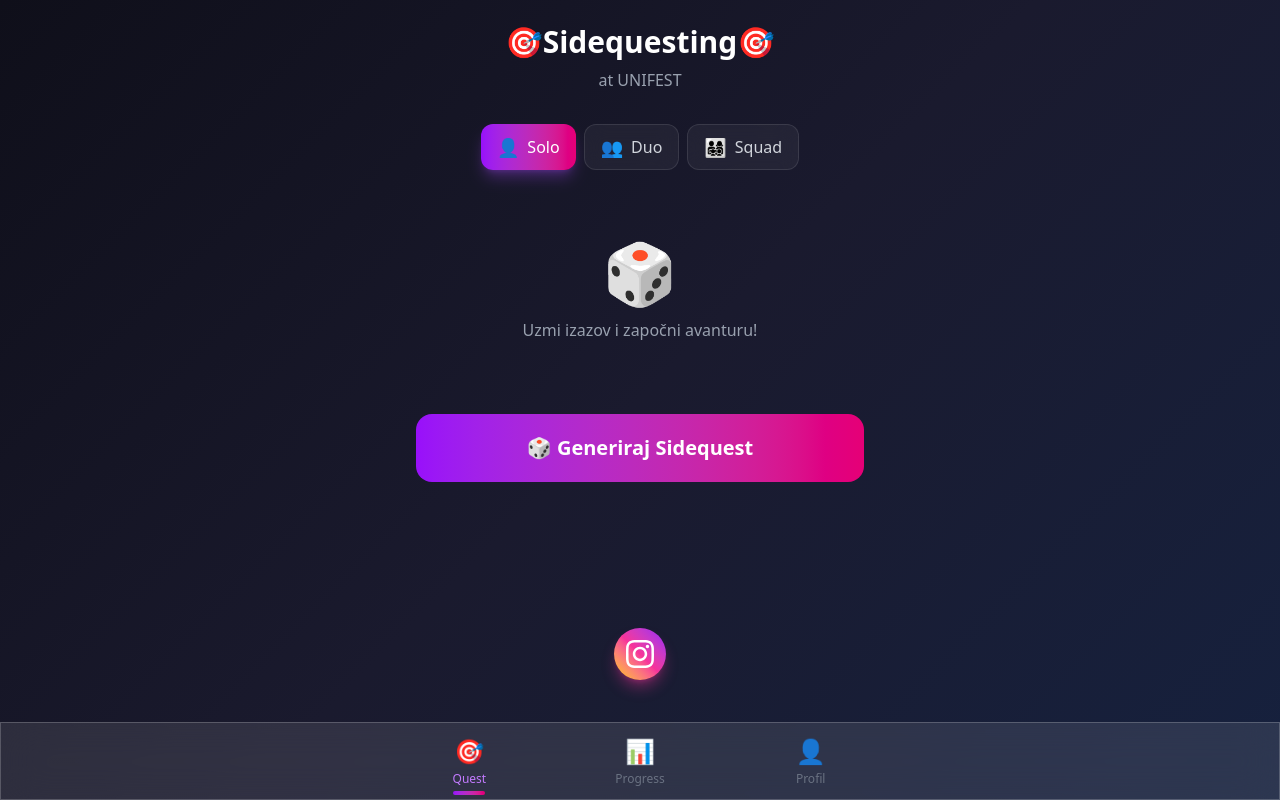
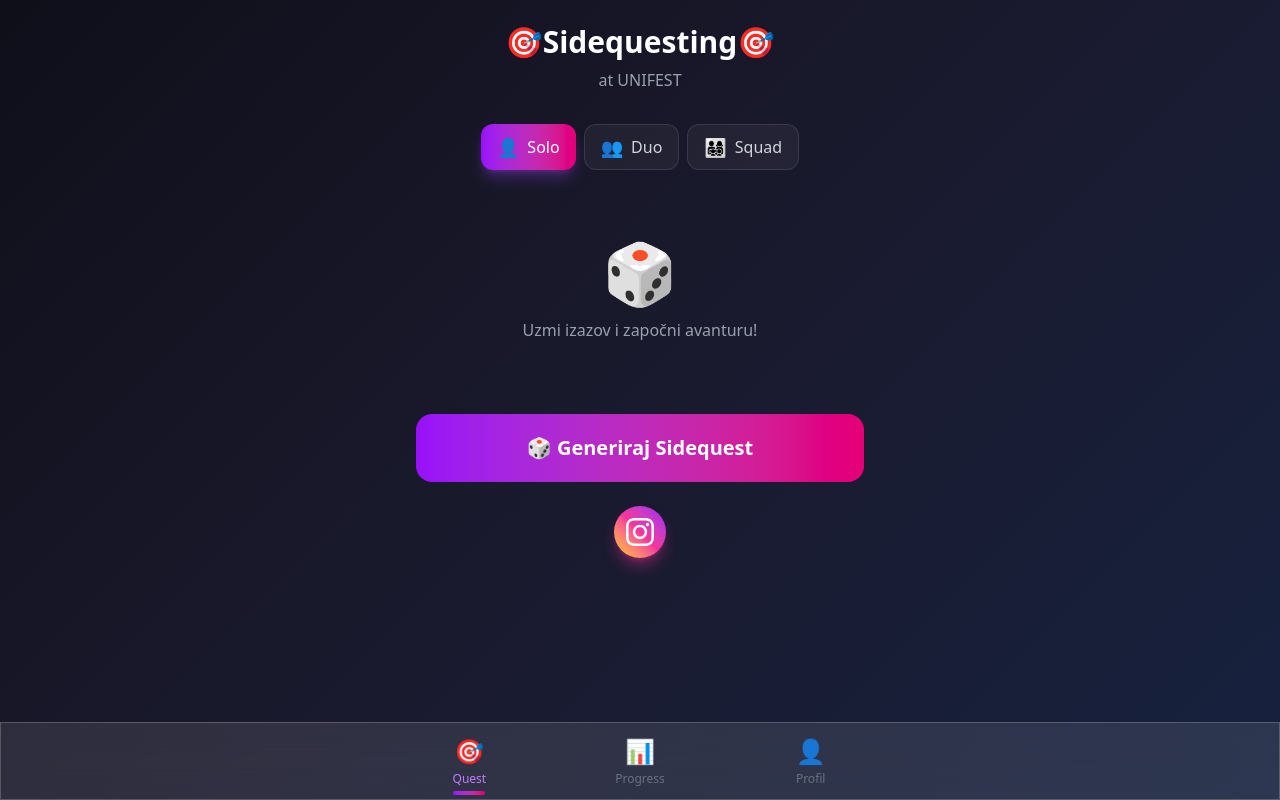
Before and after one commit to Stipe15/sidequestingatuni, a React (Vite) app: page / in a window 1280 px wide. Built offline with nearby package versions, Linux system fonts and the light colour scheme.

Commit message:
Update QuestPage.jsx

```diff
--- a/src/components/pages/QuestPage.jsx
+++ b/src/components/pages/QuestPage.jsx
@@ -79,11 +79,12 @@ export default function QuestPage({ onXPChange }) {
 
       </div>
 
+      <div className="flex justify-center mt-6">
         <a
           href="https://www.instagram.com/stipe05/"
           target="_blank"
           rel="noopener noreferrer"
-        className="fixed bottom-30 left-1/2 -translate-x-1/2 z-40 tap-scale p-3 rounded-full bg-gradient-to-tr from-yellow-400 via-pink-500 to-purple-600 shadow-lg shadow-pink-500/40 hover:shadow-pink-500/60 hover:scale-110 transition-all duration-200"
+          className="tap-scale p-3 rounded-full bg-gradient-to-tr from-yellow-400 via-pink-500 to-purple-600 shadow-lg shadow-pink-500/40 hover:shadow-pink-500/60 hover:scale-110 transition-all duration-200"
           aria-label="Instagram"
         >
           <svg
@@ -94,6 +95,7 @@ export default function QuestPage({ onXPChange }) {
             <path d="M12 2.163c3.204 0 3.584.012 4.85.07 3.252.148 4.771 1.691 4.919 4.919.058 1.265.069 1.645.069 4.849 0 3.205-.012 3.584-.069 4.849-.149 3.225-1.664 4.771-4.919 4.919-1.266.058-1.644.07-4.85.07-3.204 0-3.584-.012-4.849-.07-3.26-.149-4.771-1.699-4.919-4.92-.058-1.265-.07-1.644-.07-4.849 0-3.204.013-3.583.07-4.849.149-3.227 1.664-4.771 4.919-4.919 1.266-.057 1.645-.069 4.849-.069zm0-2.163c-3.259 0-3.667.014-4.947.072-4.358.2-6.78 2.618-6.98 6.98-.059 1.281-.073 1.689-.073 4.948 0 3.259.014 3.668.072 4.948.2 4.358 2.618 6.78 6.98 6.98 1.281.058 1.689.072 4.948.072 3.259 0 3.668-.014 4.948-.072 4.354-.2 6.782-2.618 6.979-6.98.059-1.28.073-1.689.073-4.948 0-3.259-.014-3.667-.072-4.947-.196-4.354-2.617-6.78-6.979-6.98-1.281-.059-1.69-.073-4.949-.073zm0 5.838c-3.403 0-6.162 2.759-6.162 6.162s2.759 6.163 6.162 6.163 6.162-2.759 6.162-6.163c0-3.403-2.759-6.162-6.162-6.162zm0 10.162c-2.209 0-4-1.79-4-4 0-2.209 1.791-4 4-4s4 1.791 4 4c0 2.21-1.791 4-4 4zm6.406-11.845c-.796 0-1.441.645-1.441 1.44s.645 1.44 1.441 1.44c.795 0 1.439-.645 1.439-1.44s-.644-1.44-1.439-1.44z"/>
           </svg>
         </a>
+      </div>
 
       {completingQuest && (
         <QuestCompletion
```
Lines whose indentation alone changed are shown as unchanged.
